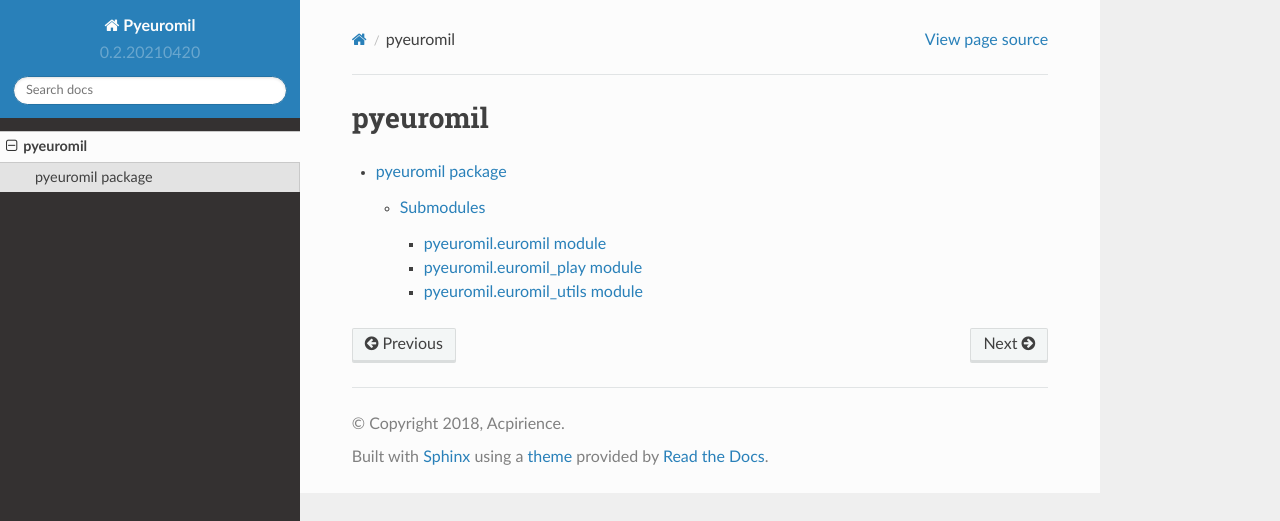
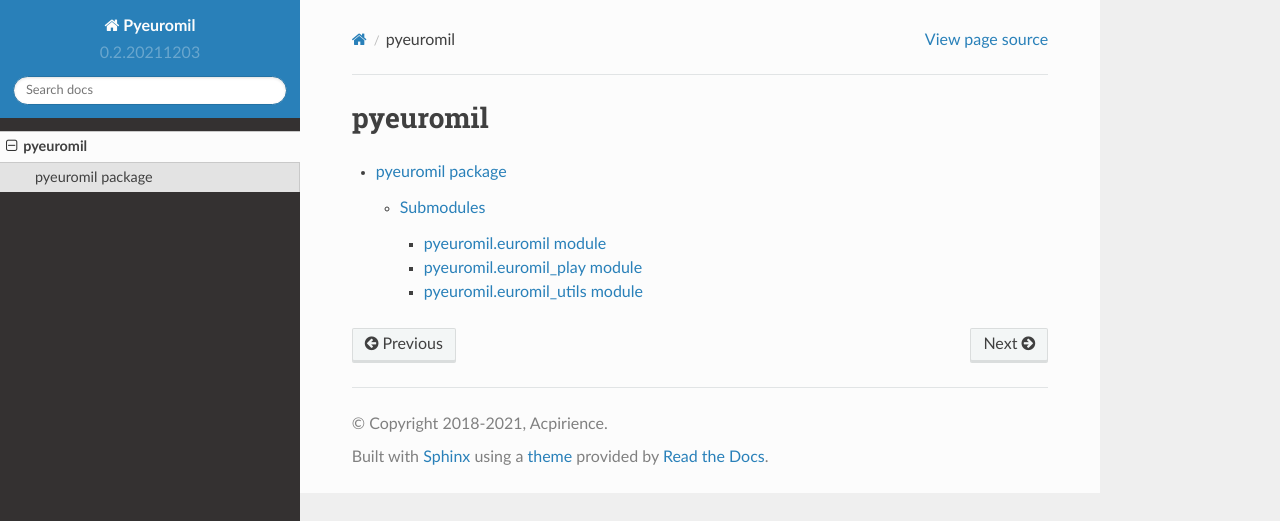
Before and after one commit to acpirience/pyeuromil, a Sphinx documentation site: the page built from docs/modules.rst, in a window 1280 px wide. Shown: the top 521 px of the page. Built offline with Sphinx 7.4.7 and the Read the Docs theme 2.0.0, drawn with Linux system fonts in a browser that asks for light colours.

Commit message:
Last results = 2021/12/03

```diff
--- a/README.rst
+++ b/README.rst
@@ -6,7 +6,7 @@
 |Travis-Status| |Last-Commit| |Codecov| |RTDimg|
 
 | A Python library to check and analyse Euromillions results
-| *(Last result: 2021/04/20)*
+| *(Last result: 2021/12/03)*
 
 ------------------------------------------
 
--- a/docs/conf.py
+++ b/docs/conf.py
@@ -20,11 +20,11 @@
 # -- Project information -----------------------------------------------------
 
 project = "Pyeuromil"
-copyright = "2018, Acpirience"
+copyright = "2018-2021, Acpirience"
 author = "Acpirience"
 
 # The short X.Y version
-version = "0.2.20210420"
+version = "0.2.20211203"
 # The full version, including alpha/beta/rc tags
 release = "beta"
 
--- a/pyeuromil/__init__.py
+++ b/pyeuromil/__init__.py
@@ -1,7 +1,7 @@
 """pyeuromil - A python library to check and analyse Euromillions results"""
 
 
-__version__ = "0.2.20210420"
+__version__ = "0.2.20211203"
 __author__ = "Acpirience <acpirience@gmail.com>"
 __all__ = []
 
--- a/setup.py
+++ b/setup.py
@@ -16,7 +16,7 @@
 
 setup(
     name="pyeuromil",
-    version="0.2.20210420",
+    version="0.2.20211203",
     url="https://github.com/acpirience/pyeuromil",
     project_urls=OrderedDict(
         (
```
Also changed, not shown: requirements-dev.txt (+46 -8 lines), requirements.txt (+14 -0 lines), 2 other files.
